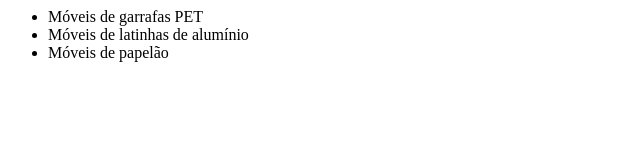
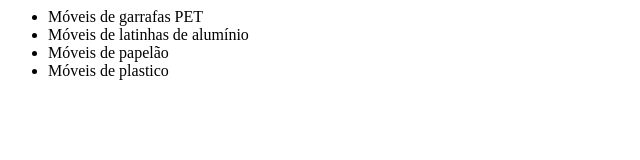
Before and after one commit to Damyres/moveis-S.A, a plain HTML site: page produtos.html in a window 1280 px wide. Shown: the whole page, without its empty margins (0-640 px from the left). Drawn offline with Linux system fonts and the light colour scheme.

Commit message:
Incluindo novo produto na lista

```diff
--- a/produtos.html
+++ b/produtos.html
@@ -4,6 +4,7 @@
             <li>Móveis de garrafas PET</li>
             <li>Móveis de latinhas de alumínio</li>
             <li>Móveis de papelão</li>
+            <li>Móveis de plastico</li>
         </ul>
     </body>
 </html>
```
